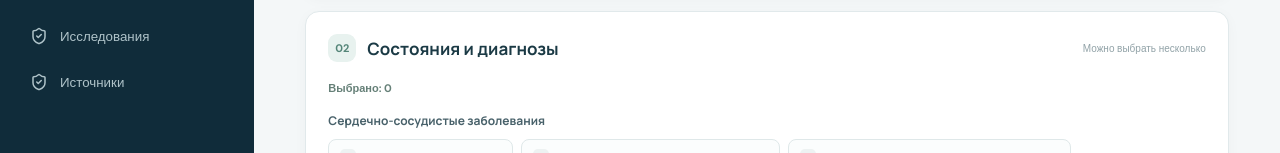
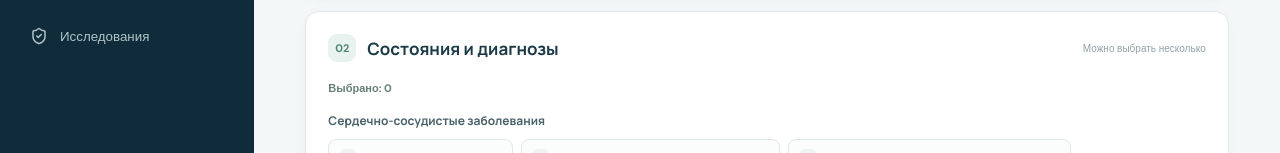
Before and after one commit to aptimezhidov98-ops/EAPF, a React (Vite) app: page / in a window 1280 px wide. Shown: the part 473-626 px from the top of the page. Built offline with nearby package versions, Linux system fonts and the light colour scheme.

Commit message:
Remove duplicate sources navigation entry

```diff
--- a/src/data.ts
+++ b/src/data.ts
@@ -21,5 +21,4 @@ export const sections = [
   'Международные рекомендации',
   'Источники и инструкции',
   'Исследования',
-  'Источники',
 ]
```
